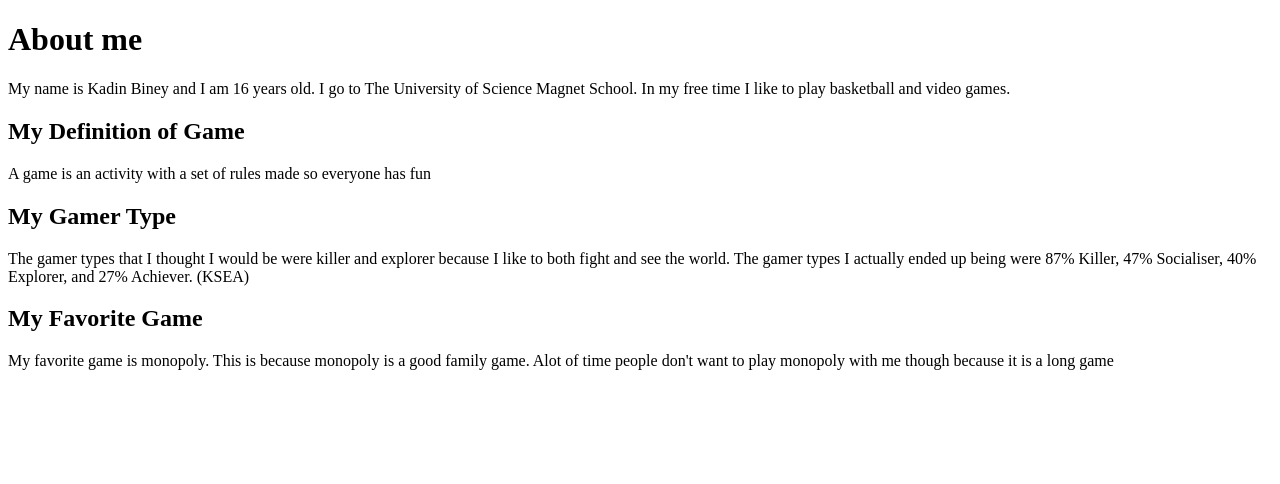
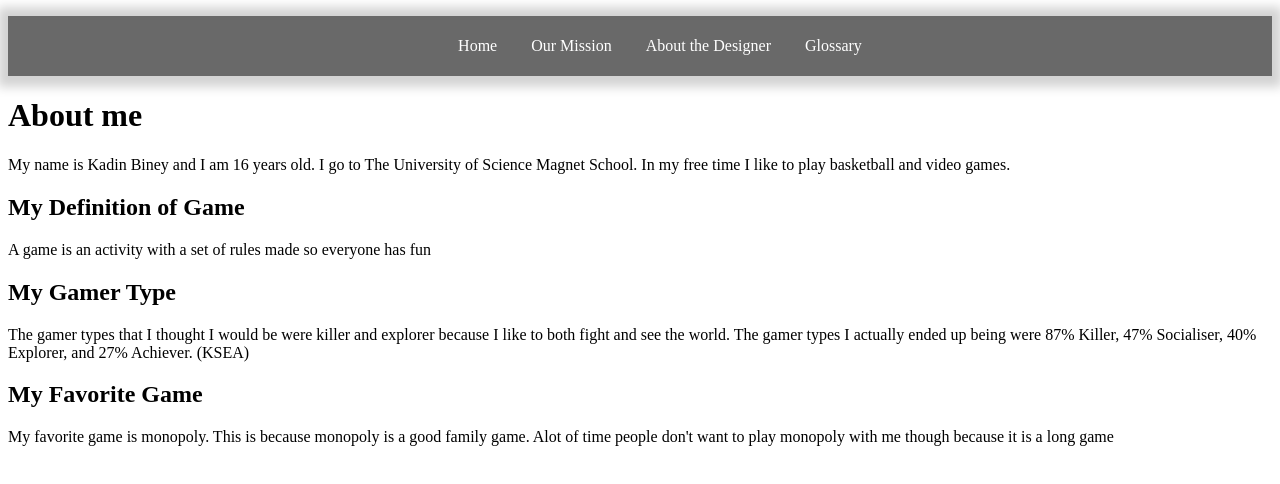
Before and after one commit to Kadinbin/Game, a plain HTML site: page about.html in a window 1280 px wide. Drawn offline with Linux system fonts and the light colour scheme.

Commit message:
Update about.html

```diff
--- a/about.html
+++ b/about.html
@@ -1,5 +1,21 @@
 <!DOCTYPE html>
 <html lang="en">
+    <nav id="topNav">
+  <ul>
+    <li>
+      <a href="index.html">Home</a>
+    </li>
+    <li>
+      <a href="mission.html">Our Mission</a>
+    </li>
+    <li>
+      <a href="about.html">About the Designer</a>
+    </li>
+    <li>
+      <a href="glossary.html">Glossary</a>
+    </li>
+  </ul>
+</nav>
     <head>
         <meta charset="UTF-8">
         <meta name="viewport" content="width=device-width, initial-scale=1.0">
```
